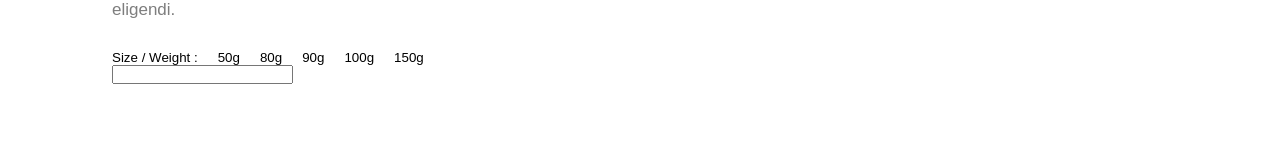
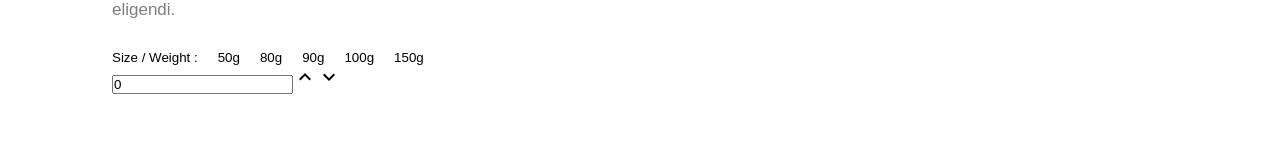
Before and after one commit to Pragyani/eCommerce-FrontendLayout, a React (Create React App) app: page /product/details in a window 1280 px wide. Shown: the part 582-737 px from the top of the page. Built offline with nearby package versions, Linux system fonts and the light colour scheme; a web font is replaced by a local one.

Commit message:
adding : State for product count

```diff
--- a/src/pages/Details/productInfo/ProductInfo.jsx
+++ b/src/pages/Details/productInfo/ProductInfo.jsx
@@ -1,7 +1,17 @@
-import React from "react";
+import React, { useState } from "react";
 import Rating from '@mui/material/Rating';
+import KeyboardArrowUpOutlinedIcon from '@mui/icons-material/KeyboardArrowUpOutlined';
+import KeyboardArrowDownOutlinedIcon from '@mui/icons-material/KeyboardArrowDownOutlined';
+import { Button } from "@mui/material";
 
 const ProductInfo = () => {
+
+const [inputValue, setInputValue] = useState(0);
+
+const add =()=>{ setInputValue(inputValue+1) }
+
+const subt =()=>{ if(inputValue!==0){ setInputValue(inputValue-1) }}
+
     return (
         <>
             <div className="col-productInfo">
@@ -31,9 +41,12 @@ const ProductInfo = () => {
                     </div>
                     <div className="addCartSection">
                         <div className="counterSec">
-                            <input type="number" />
+                            <input type="number" value={inputValue} />
+                           <span className="arrow add" onClick={add}><KeyboardArrowUpOutlinedIcon/></span>
+                           <span className="arrow subt" onClick={subt}><KeyboardArrowDownOutlinedIcon/></span>
+                        </div>
 
-                        </div>
+
                     </div>
                 </div>
             </div>
```
